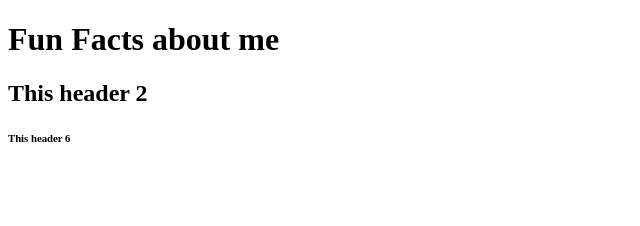
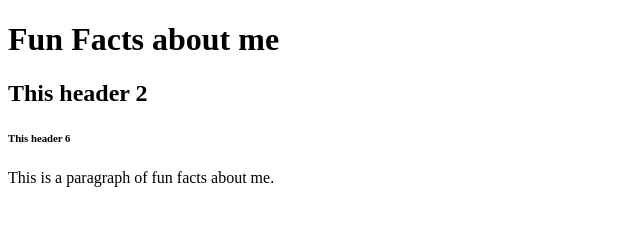
Before and after one commit to mchaavez/portfolio-, a plain HTML site: page aboutme.html in a window 1280 px wide. Shown: the whole page, without its empty margins (0-640 px from the left). Drawn offline with Linux system fonts and the light colour scheme.

Commit message:
Update aboutme.html

```diff
--- a/aboutme.html
+++ b/aboutme.html
@@ -8,5 +8,7 @@
    <h2>This header 2</h2>
    <h6>This header 6</h6>
 
+   <p>This is a paragraph of fun facts about me.</p>
+
   </body>
 </html>
```
